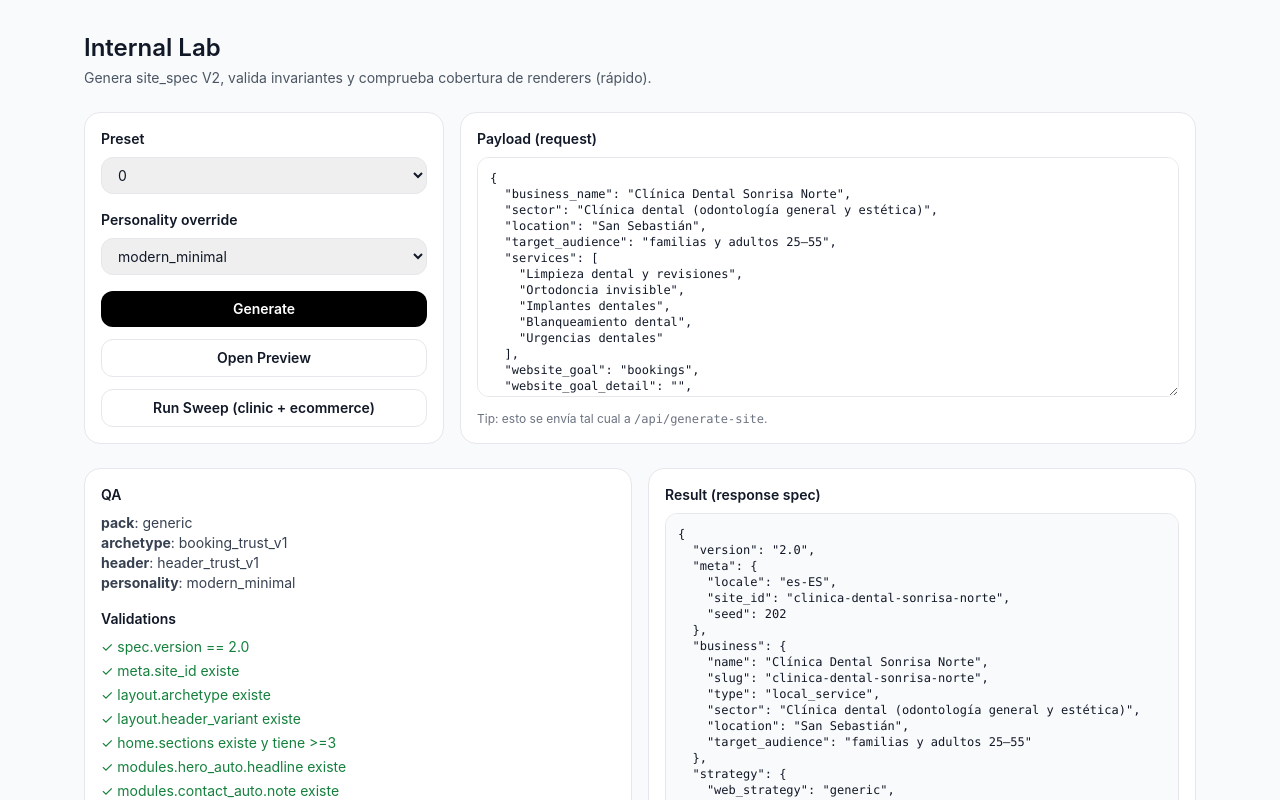
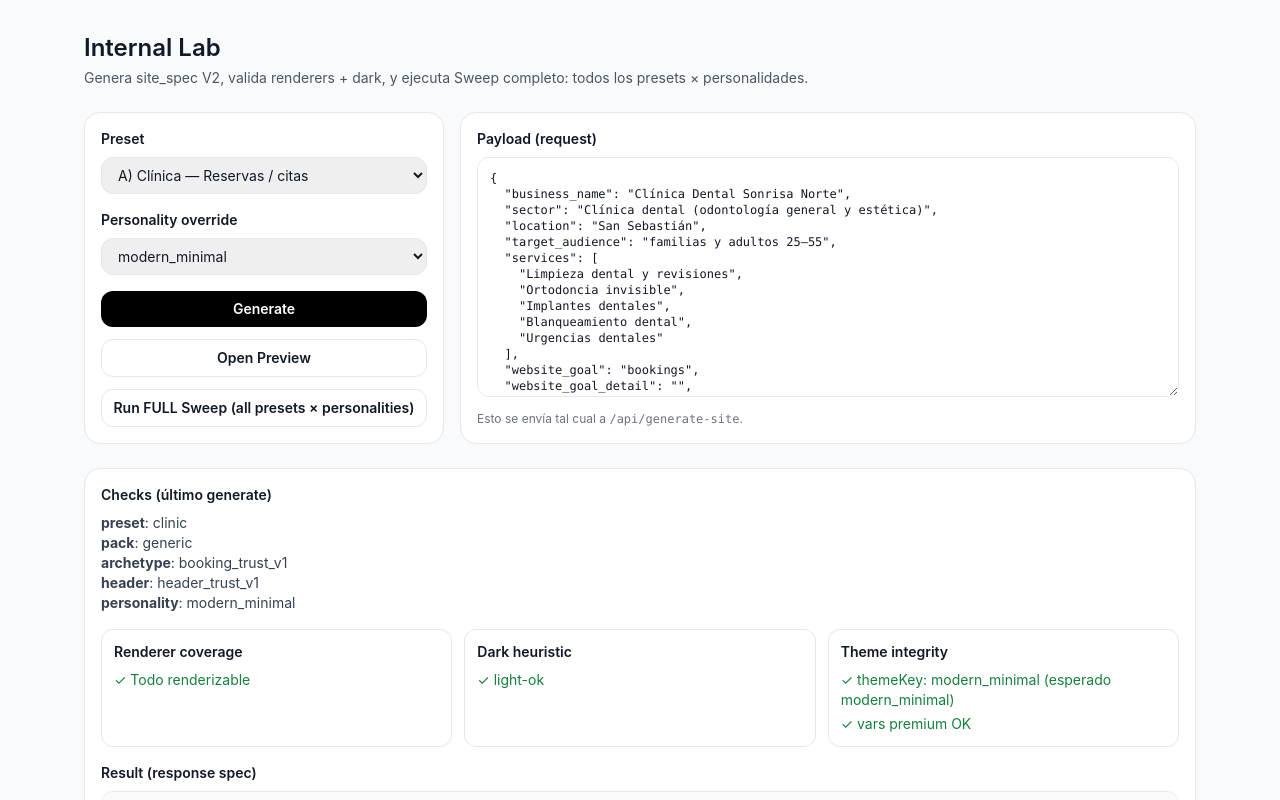
Before and after one commit to nextbusinesstest/next-business, a Next.js app: page /internal/lab in a window 1280 px wide. Both pictures are taken after a click on the button "Generate". Shown: the top 800 px of the page. Built offline with nearby package versions, Linux system fonts and the light colour scheme.

Commit message:
Update lab.js

```diff
--- a/pages/internal/lab.js
+++ b/pages/internal/lab.js
@@ -1,6 +1,7 @@
 // pages/internal/lab.js
 import { useEffect, useMemo, useState } from "react";
 import { PRESETS } from "../../lib/lab/presets";
+import { resolveTheme, themeKeyFromPersonality } from "../../lib/themes";
 
 function pretty(obj) {
   try {
@@ -18,7 +19,7 @@ function safeParseJSON(txt) {
   }
 }
 
-// --- Renderer coverage allowlist (debe reflejar PacksRouter actual) ---
+// ---------- Renderer coverage allowlist (debe reflejar PacksRouter actual) ----------
 const SUPPORTED_HERO = new Set([
   "hero_product_minimal_v1",
   "hero_product_split_v1",
@@ -48,27 +49,6 @@ const SUPPORTED_SECTIONS = new Set([
   "contact_split_min_v1",
 ]);
 
-function runValidations(spec) {
-  const sections = spec?.layout?.pages?.home?.sections || [];
-  const mods = spec?.modules || {};
-  const goal = spec?.strategy?.primary_goal;
-  const note = String(mods?.contact_auto?.note || "");
-  const ok = (cond, msg) => ({ ok: !!cond, msg });
-
-  return [
-    ok(spec?.version === "2.0", "spec.version == 2.0"),
-    ok(!!spec?.meta?.site_id, "meta.site_id existe"),
-    ok(!!spec?.layout?.archetype, "layout.archetype existe"),
-    ok(!!spec?.layout?.header_variant, "layout.header_variant existe"),
-    ok(Array.isArray(sections) && sections.length >= 3, "home.sections existe y tiene >=3"),
-    ok(!!mods?.hero_auto?.headline, "modules.hero_auto.headline existe"),
-    ok(!!mods?.contact_auto?.note, "modules.contact_auto.note existe"),
-    ok(goal !== "single_action" || sections.some((x) => x.module === "steps"), "single_action incluye steps"),
-    ok(goal !== "book_appointments" || sections.some((x) => x.module === "steps"), "book_appointments incluye steps"),
-    ok(!note.toLowerCase().includes("solicita solicitar"), "No hay duplicado 'Solicita Solicitar...'"),
-  ];
-}
-
 function validateRenderCoverage(spec) {
   const sections = spec?.layout?.pages?.home?.sections || [];
   const missing = [];
@@ -81,28 +61,29 @@ function validateRenderCoverage(spec) {
       if (!SUPPORTED_SECTIONS.has(s.variant)) missing.push({ module: s.module, variant: s.variant });
     }
   }
-
   return missing;
 }
 
+// ---------- Dark contrast heuristic ----------
 function clampHex(x) {
   const s = String(x || "").trim();
   return /^#([0-9a-fA-F]{3}|[0-9a-fA-F]{6})$/.test(s) ? s : "";
 }
 
-// Heurística simple: si bg es muy oscuro, text debe ser claro
 function approxLuma(hex) {
   const h = clampHex(hex);
   if (!h) return null;
-  const v = h.length === 4
+  const v =
+    h.length === 4
       ? [h[1] + h[1], h[2] + h[2], h[3] + h[3]]
       : [h.slice(1, 3), h.slice(3, 5), h.slice(5, 7)];
   const [r, g, b] = v.map((x) => parseInt(x, 16) / 255);
-  // relative luminance (approx)
   return 0.2126 * r + 0.7152 * g + 0.0722 * b;
 }
 
 function validateDarkContrast(spec) {
+  // Nota: esto valida colors del spec. La legibilidad real depende de hardcodes,
+  // pero sirve como detector rápido de "bg oscuro + texto oscuro" (fatal).
   const c = spec?.brand?.design_tokens?.colors || {};
   const bg = c.bg || c.background || c.backgroundColor;
   const text = c.text || c.textColor;
@@ -111,12 +92,55 @@ function validateDarkContrast(spec) {
   const Lt = approxLuma(text);
   if (Lbg == null || Lt == null) return { ok: true, note: "no-check" };
 
-  // si bg oscuro (<0.25), el texto debería ser claramente más claro
   if (Lbg < 0.25) {
     const ok = Lt > 0.65;
     return { ok, note: ok ? "dark-ok" : "dark-bad-text" };
   }
   return { ok: true, note: "light-ok" };
+}
+
+// ---------- Theme validation (importante para Bloque 6) ----------
+const REQUIRED_THEME_VARS = ["--surface", "--border", "--shadow", "--r-md", "--section-py"];
+
+function validateTheme(spec) {
+  const personality = spec?.brand?.brand_personality || "";
+  const expectedKey = themeKeyFromPersonality(personality);
+
+  let theme;
+  try {
+    theme = resolveTheme(spec);
+  } catch {
+    theme = null;
+  }
+
+  const actualKey = theme?.name || "";
+  const vars = theme?.vars || {};
+
+  const missingVars = REQUIRED_THEME_VARS.filter((k) => !(k in vars));
+  const keyOk = !expectedKey || !actualKey ? true : expectedKey === actualKey;
+
+  // También validamos que no sea “todo igual” a nivel de feel:
+  // si el theme devuelve siempre los mismos r/shadow/surface, no diferencia.
+  const signature = [
+    vars["--surface"],
+    vars["--border"],
+    vars["--shadow"],
+    vars["--r-md"],
+    vars["--section-py"],
+    vars["--c-bg"],
+    vars["--c-text"],
+    vars["--c-accent"],
+  ]
+    .map((x) => String(x || ""))
+    .join("|");
+
+  return {
+    expectedKey,
+    actualKey,
+    keyOk,
+    missingVars,
+    signature,
+  };
 }
 
 function pickQA(spec) {
@@ -126,7 +150,6 @@ function pickQA(spec) {
   const archetype = spec?.layout?.archetype || "";
   const header = spec?.layout?.header_variant || "";
   const personality = spec?.brand?.brand_personality || "";
-
   return { goal, goalDetail, pack, archetype, header, personality };
 }
 
@@ -138,12 +161,19 @@ async function postGenerate(payload) {
   });
   const txt = await r.text();
   let json = null;
-  try { json = JSON.parse(txt); } catch {}
+  try {
+    json = JSON.parse(txt);
+  } catch {}
   return { ok: r.ok, status: r.status, json, text: txt };
 }
 
+function getPresetById(id) {
+  return PRESETS.find((p) => p.id === id) || PRESETS[0] || null;
+}
+
 export default function LabPage() {
-  const [presetKey, setPresetKey] = useState(Object.keys(PRESETS)[0] || "");
+  const presetIds = useMemo(() => PRESETS.map((p) => p.id), []);
+  const [presetId, setPresetId] = useState(presetIds[0] || "");
   const [personality, setPersonality] = useState("modern_minimal");
 
   const [payloadText, setPayloadText] = useState("");
@@ -154,20 +184,22 @@ export default function LabPage() {
   const [sweepBusy, setSweepBusy] = useState(false);
   const [sweepRows, setSweepRows] = useState([]);
 
-  const preset = PRESETS[presetKey];
+  const preset = useMemo(() => getPresetById(presetId), [presetId]);
 
   useEffect(() => {
     if (!preset) return;
     const base = preset.brief || preset;
     const withP = { ...base, brand_personality: personality };
     setPayloadText(pretty(withP));
-  }, [presetKey, personality]);
+  }, [presetId, personality]);
 
-  const validations = useMemo(() => (resultSpec ? runValidations(resultSpec) : []), [resultSpec]);
   const qa = useMemo(() => (resultSpec ? pickQA(resultSpec) : null), [resultSpec]);
-
   const coverage = useMemo(() => (resultSpec ? validateRenderCoverage(resultSpec) : []), [resultSpec]);
-  const darkCheck = useMemo(() => (resultSpec ? validateDarkContrast(resultSpec) : { ok: true, note: "no" }), [resultSpec]);
+  const darkCheck = useMemo(
+    () => (resultSpec ? validateDarkContrast(resultSpec) : { ok: true, note: "no" }),
+    [resultSpec]
+  );
+  const themeCheck = useMemo(() => (resultSpec ? validateTheme(resultSpec) : null), [resultSpec]);
 
   async function onGenerate() {
     const parsed = safeParseJSON(payloadText);
@@ -186,7 +218,6 @@ export default function LabPage() {
       setResultRaw(resp.ok ? pretty(resp.json) : resp.text || `HTTP ${resp.status}`);
       if (resp.ok) {
         setResultSpec(resp.json);
-        // guardar en localStorage para preview
         try {
           localStorage.setItem("nb_last_site_spec", JSON.stringify(resp.json));
         } catch {}
@@ -196,8 +227,16 @@ export default function LabPage() {
     }
   }
 
-  async function onSweep() {
-    // Sweep rápido: 2 presets (si existen) y todas las personalidades “principales”
+  function loadToPreview(spec) {
+    try {
+      localStorage.setItem("nb_last_site_spec", JSON.stringify(spec));
+      window.open("/internal/preview", "_blank");
+    } catch {
+      alert("No se pudo guardar en localStorage.");
+    }
+  }
+
+  async function onSweepAll() {
     const personalities = [
       "modern_minimal",
       "premium_elegant",
@@ -211,31 +250,14 @@ export default function LabPage() {
       "dark_luxury",
     ];
 
-    // Intentamos detectar presets típicos
-    const allPresetKeys = Object.keys(PRESETS);
-    const clinicKey =
-      allPresetKeys.find((k) => k.toLowerCase().includes("clinic")) ||
-      allPresetKeys.find((k) => k.toLowerCase().includes("clin")) ||
-      allPresetKeys[0];
-
-    const ecommerceKey =
-      allPresetKeys.find((k) => k.toLowerCase().includes("ecom")) ||
-      allPresetKeys.find((k) => k.toLowerCase().includes("shop")) ||
-      allPresetKeys[0];
-
-    const sweepTargets = [
-      { label: "clinic", presetKey: clinicKey },
-      { label: "ecommerce", presetKey: ecommerceKey },
-    ];
-
     setSweepBusy(true);
     setSweepRows([]);
 
     const rows = [];
+    const sigByPreset = new Map(); // presetId -> set(signature) para ver si hay diferenciación real
 
     try {
-      for (const target of sweepTargets) {
-        const p = PRESETS[target.presetKey];
+      for (const p of PRESETS) {
         const base = p?.brief || p;
         if (!base) continue;
 
@@ -245,49 +267,89 @@ export default function LabPage() {
 
           if (!resp.ok) {
             rows.push({
-              target: target.label,
+              preset: p.id,
+              label: p.label || p.id,
               personality: per,
               ok: false,
               status: resp.status,
-              missing: ["HTTP_ERROR"],
-              dark: "n/a",
               pack: "",
               archetype: "",
+              dark: "n/a",
+              missing: ["HTTP_ERROR"],
+              themeKeyOk: false,
+              themeMissingVars: ["THEME_ERROR"],
+              signature: "",
+              spec: null,
             });
             setSweepRows([...rows]);
             continue;
           }
 
           const spec = resp.json;
-          const missing = validateRenderCoverage(spec);
+          const miss = validateRenderCoverage(spec);
           const dark = validateDarkContrast(spec);
           const qa = pickQA(spec);
+          const t = validateTheme(spec);
+
+          const isOk =
+            miss.length === 0 &&
+            dark.ok &&
+            t.keyOk &&
+            (t.missingVars?.length || 0) === 0;
+
+          const signature = t.signature || "";
+          const set = sigByPreset.get(p.id) || new Set();
+          set.add(signature);
+          sigByPreset.set(p.id, set);
 
           rows.push({
-            target: target.label,
+            preset: p.id,
+            label: p.label || p.id,
             personality: per,
-            ok: missing.length === 0 && dark.ok,
+            ok: isOk,
             status: 200,
-            missing: missing.map((x) => `${x.module}:${x.variant}`),
-            dark: dark.note,
             pack: qa.pack,
             archetype: qa.archetype,
+            dark: dark.note,
+            missing: miss.map((x) => `${x.module}:${x.variant}`),
+            themeKeyOk: t.keyOk,
+            themeMissingVars: t.missingVars || [],
+            signature,
+            spec, // guardamos el spec para “Load to preview”
           });
 
+          // actualiza incremental (feedback rápido)
           setSweepRows([...rows]);
         }
       }
+
+      // Post-check: diferenciación real por preset (si todos los signatures son iguales, “solo cambia color” o nada)
+      const annotated = rows.map((r) => {
+        const uniq = sigByPreset.get(r.preset)?.size || 0;
+        return { ...r, styleVarianceCount: uniq };
+      });
+
+      setSweepRows(annotated);
     } finally {
       setSweepBusy(false);
     }
   }
+
+  const sweepSummary = useMemo(() => {
+    if (!sweepRows.length) return null;
+    const total = sweepRows.length;
+    const ok = sweepRows.filter((r) => r.ok).length;
+    const bad = total - ok;
+    const varianceBad = sweepRows.filter((r) => (r.styleVarianceCount || 0) <= 1).length;
+    return { total, ok, bad, varianceBad };
+  }, [sweepRows]);
 
   return (
     <div className="min-h-screen bg-gray-50">
       <div className="max-w-6xl mx-auto px-5 py-8">
         <h1 className="text-2xl font-semibold">Internal Lab</h1>
         <p className="text-sm text-gray-600 mt-1">
-          Genera site_spec V2, valida invariantes y comprueba cobertura de renderers (rápido).
+          Genera site_spec V2, valida renderers + dark, y ejecuta Sweep completo: todos los presets × personalidades.
         </p>
 
         <div className="mt-6 grid grid-cols-1 md:grid-cols-3 gap-4">
@@ -295,12 +357,12 @@ export default function LabPage() {
             <div className="text-sm font-semibold mb-2">Preset</div>
             <select
               className="w-full border rounded-xl px-3 py-2 text-sm"
-              value={presetKey}
-              onChange={(e) => setPresetKey(e.target.value)}
+              value={presetId}
+              onChange={(e) => setPresetId(e.target.value)}
             >
-              {Object.keys(PRESETS).map((k) => (
-                <option key={k} value={k}>
-                  {k}
+              {PRESETS.map((p) => (
+                <option key={p.id} value={p.id}>
+                  {p.label || p.id}
                 </option>
               ))}
             </select>
@@ -346,12 +408,28 @@ export default function LabPage() {
 
             <button
               className="mt-3 w-full rounded-xl border py-2 text-sm font-semibold bg-white hover:bg-gray-50 disabled:opacity-50"
-              onClick={onSweep}
+              onClick={onSweepAll}
               disabled={sweepBusy}
-              title="Genera clinic + ecommerce para todas las personalidades y reporta fallos"
+              title="Genera TODOS los presets para TODAS las personalidades y reporta fallos"
             >
-              {sweepBusy ? "Running sweep..." : "Run Sweep (clinic + ecommerce)"}
+              {sweepBusy ? "Running full sweep..." : "Run FULL Sweep (all presets × personalities)"}
             </button>
+
+            {sweepSummary ? (
+              <div className="mt-4 text-sm">
+                <div>
+                  <b>Total:</b> {sweepSummary.total} · <b>OK:</b> {sweepSummary.ok} ·{" "}
+                  <b>Fail:</b> {sweepSummary.bad}
+                </div>
+                <div className="text-xs text-gray-600 mt-1">
+                  “VarianceBad” = presets donde todas las personalities producen el mismo “signature” visual (posible
+                  “solo cambia color”).
+                </div>
+                <div className="text-sm mt-1">
+                  <b>VarianceBad:</b> {sweepSummary.varianceBad}
+                </div>
+              </div>
+            ) : null}
           </div>
 
           <div className="bg-white border rounded-2xl p-4 md:col-span-2">
@@ -362,56 +440,71 @@ export default function LabPage() {
               onChange={(e) => setPayloadText(e.target.value)}
             />
             <div className="text-xs text-gray-500 mt-2">
-              Tip: esto se envía tal cual a <code>/api/generate-site</code>.
+              Esto se envía tal cual a <code>/api/generate-site</code>.
             </div>
           </div>
         </div>
 
         {resultSpec ? (
-          <div className="mt-6 grid grid-cols-1 md:grid-cols-2 gap-4">
-            <div className="bg-white border rounded-2xl p-4">
-              <div className="text-sm font-semibold">QA</div>
+          <div className="mt-6 bg-white border rounded-2xl p-4">
+            <div className="text-sm font-semibold">Checks (último generate)</div>
+
             <div className="mt-2 text-sm text-gray-700">
+              <div><b>preset</b>: {preset?.id}</div>
               <div><b>pack</b>: {qa?.pack}</div>
               <div><b>archetype</b>: {qa?.archetype}</div>
               <div><b>header</b>: {qa?.header}</div>
               <div><b>personality</b>: {qa?.personality}</div>
             </div>
 
-              <div className="mt-4 text-sm font-semibold">Validations</div>
-              <ul className="mt-2 space-y-1 text-sm">
-                {validations.map((v, i) => (
-                  <li key={i} className={v.ok ? "text-green-700" : "text-red-700"}>
-                    {v.ok ? "✓" : "✗"} {v.msg}
-                  </li>
-                ))}
-              </ul>
-
-              <div className="mt-4 text-sm font-semibold">Renderer coverage</div>
+            <div className="mt-4 grid grid-cols-1 md:grid-cols-3 gap-3 text-sm">
+              <div className="rounded-xl border p-3">
+                <div className="font-semibold">Renderer coverage</div>
                 {coverage.length === 0 ? (
-                <div className="mt-2 text-green-700 text-sm">✓ Todo renderizable</div>
+                  <div className="mt-2 text-green-700">✓ Todo renderizable</div>
                 ) : (
-                <div className="mt-2 text-red-700 text-sm">
-                  ✗ Missing renderers:
+                  <div className="mt-2 text-red-700">
+                    ✗ Missing:
                     <ul className="mt-1 list-disc pl-5">
                       {coverage.map((m, i) => (
-                      <li key={i}>
-                        {m.module}: <b>{m.variant}</b>
-                      </li>
+                        <li key={i}>{m.module}: <b>{m.variant}</b></li>
                       ))}
                     </ul>
                   </div>
                 )}
+              </div>
 
-              <div className="mt-4 text-sm font-semibold">Dark contrast (heurístico)</div>
-              <div className={darkCheck.ok ? "mt-2 text-green-700 text-sm" : "mt-2 text-red-700 text-sm"}>
+              <div className="rounded-xl border p-3">
+                <div className="font-semibold">Dark heuristic</div>
+                <div className={darkCheck.ok ? "mt-2 text-green-700" : "mt-2 text-red-700"}>
                   {darkCheck.ok ? "✓" : "✗"} {darkCheck.note}
                 </div>
               </div>
 
-            <div className="bg-white border rounded-2xl p-4">
+              <div className="rounded-xl border p-3">
+                <div className="font-semibold">Theme integrity</div>
+                {themeCheck ? (
+                  <div className="mt-2">
+                    <div className={themeCheck.keyOk ? "text-green-700" : "text-red-700"}>
+                      {themeCheck.keyOk ? "✓" : "✗"} themeKey: {themeCheck.actualKey} (esperado {themeCheck.expectedKey})
+                    </div>
+                    {themeCheck.missingVars?.length ? (
+                      <div className="text-red-700 mt-1">
+                        Missing vars: {themeCheck.missingVars.join(", ")}
+                      </div>
+                    ) : (
+                      <div className="text-green-700 mt-1">✓ vars premium OK</div>
+                    )}
+                  </div>
+                ) : (
+                  <div className="mt-2 text-gray-600">n/a</div>
+                )}
+              </div>
+            </div>
+
+            <div className="mt-4">
               <div className="text-sm font-semibold mb-2">Result (response spec)</div>
-              <pre className="w-full h-[420px] overflow-auto border rounded-xl p-3 text-xs bg-gray-50">
+              <pre className="w-full max-h-[420px] overflow-auto border rounded-xl p-3 text-xs bg-gray-50">
                 {resultRaw}
               </pre>
             </div>
@@ -429,42 +522,77 @@ export default function LabPage() {
 
         {sweepRows.length ? (
           <div className="mt-8 bg-white border rounded-2xl p-4">
-            <div className="text-sm font-semibold mb-3">Sweep results</div>
+            <div className="text-sm font-semibold mb-3">FULL Sweep results</div>
             <div className="overflow-auto">
-              <table className="min-w-[900px] w-full text-sm">
+              <table className="min-w-[1200px] w-full text-sm">
                 <thead>
                   <tr className="text-left text-gray-600">
-                    <th className="py-2 pr-4">target</th>
+                    <th className="py-2 pr-4">preset</th>
                     <th className="py-2 pr-4">personality</th>
                     <th className="py-2 pr-4">pack</th>
                     <th className="py-2 pr-4">archetype</th>
                     <th className="py-2 pr-4">dark</th>
                     <th className="py-2 pr-4">missing</th>
+                    <th className="py-2 pr-4">theme</th>
+                    <th className="py-2 pr-4">variance</th>
+                    <th className="py-2 pr-4">preview</th>
                     <th className="py-2 pr-4">status</th>
                   </tr>
                 </thead>
                 <tbody>
-                  {sweepRows.map((r, i) => (
+                  {sweepRows.map((r, i) => {
+                    const missTxt = r.missing?.length ? r.missing.join(", ") : "✓";
+                    const missBad = r.missing?.length;
+                    const themeBad = !r.themeKeyOk || (r.themeMissingVars?.length || 0) > 0;
+                    const varianceBad = (r.styleVarianceCount || 0) <= 1;
+
+                    return (
                       <tr key={i} className="border-t">
-                      <td className="py-2 pr-4">{r.target}</td>
+                        <td className="py-2 pr-4">{r.preset}</td>
                         <td className="py-2 pr-4 font-mono">{r.personality}</td>
                         <td className="py-2 pr-4 font-mono">{r.pack}</td>
                         <td className="py-2 pr-4 font-mono">{r.archetype}</td>
+
                         <td className={`py-2 pr-4 ${r.dark === "dark-bad-text" ? "text-red-700" : "text-gray-700"}`}>
                           {r.dark}
                         </td>
-                      <td className={`py-2 pr-4 ${r.missing.length ? "text-red-700" : "text-green-700"}`}>
-                        {r.missing.length ? r.missing.join(", ") : "✓"}
+
+                        <td className={`py-2 pr-4 ${missBad ? "text-red-700" : "text-green-700"}`}>
+                          {missTxt}
                         </td>
+
+                        <td className={`py-2 pr-4 ${themeBad ? "text-red-700" : "text-green-700"}`}>
+                          {themeBad ? "✗" : "✓"}
+                        </td>
+
+                        <td className={`py-2 pr-4 ${varianceBad ? "text-amber-700" : "text-green-700"}`}>
+                          {r.styleVarianceCount || 0}
+                        </td>
+
+                        <td className="py-2 pr-4">
+                          {r.spec ? (
+                            <button
+                              className="rounded-lg border px-2 py-1 text-xs bg-white hover:bg-gray-50"
+                              onClick={() => loadToPreview(r.spec)}
+                            >
+                              Load
+                            </button>
+                          ) : (
+                            "-"
+                          )}
+                        </td>
+
                         <td className="py-2 pr-4">{r.status}</td>
                       </tr>
-                  ))}
+                    );
+                  })}
                 </tbody>
               </table>
             </div>
 
             <div className="text-xs text-gray-500 mt-3">
-              Nota: “missing” detecta variantes no soportadas por el renderer actual (allowlist).
+              - “theme ✓” valida que el theme elegido corresponde a la personality y trae variables premium. <br />
+              - “variance” = nº de signatures diferentes por preset (si es 1, probablemente “se ve igual”).
             </div>
           </div>
         ) : null}
```
Lines whose indentation alone changed are shown as unchanged.
